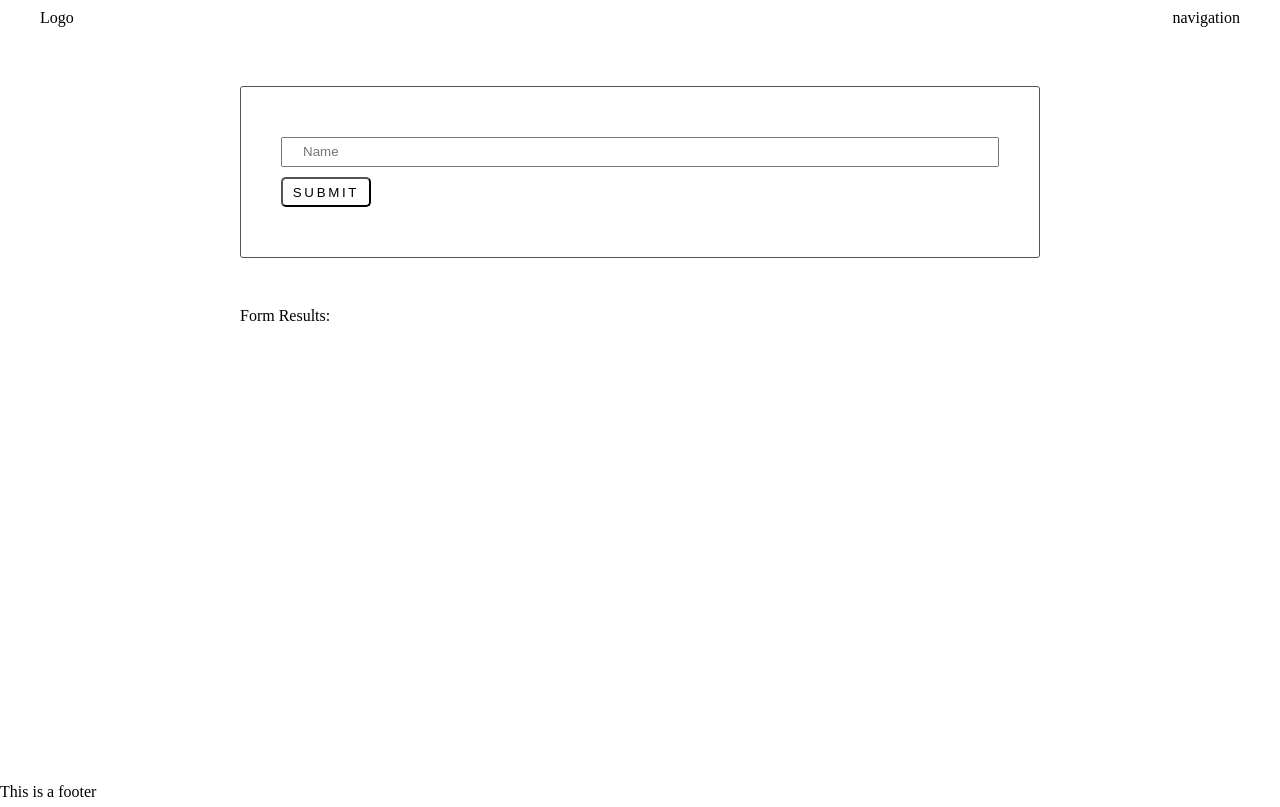
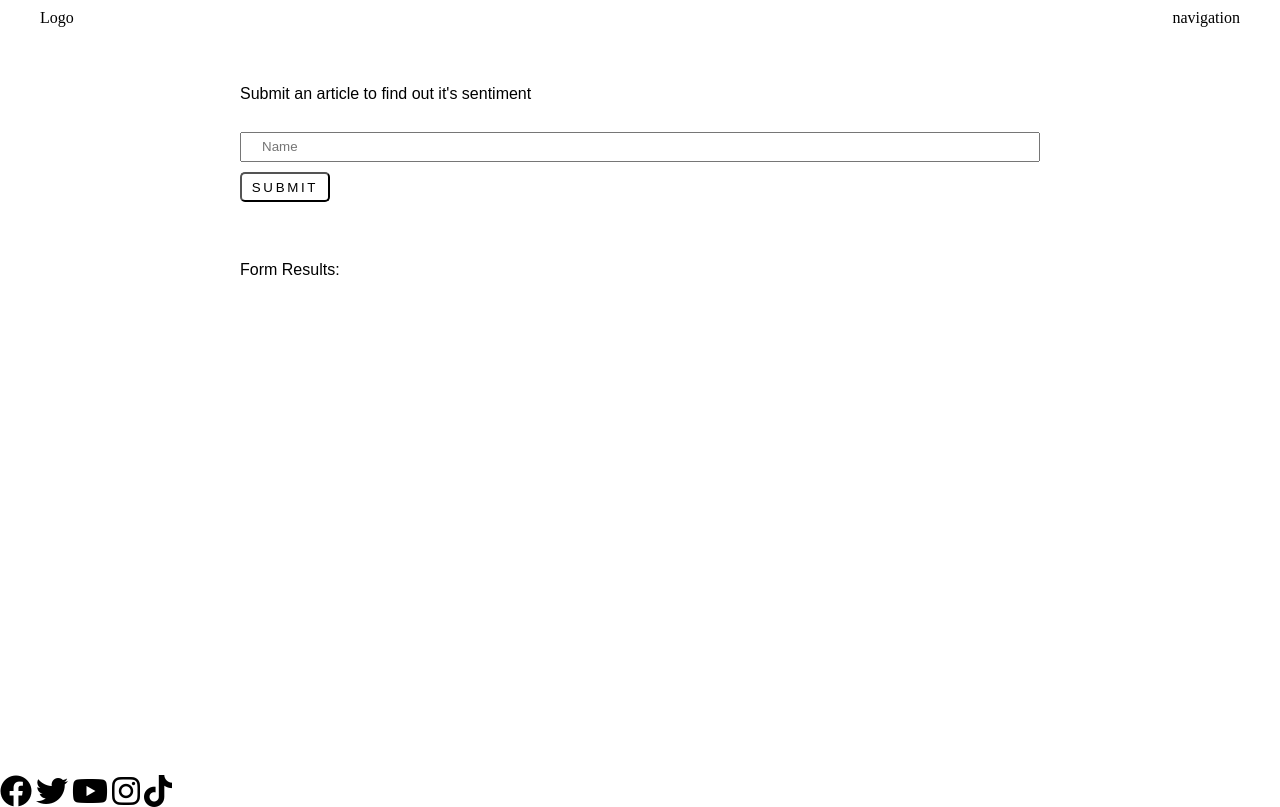
Before and after one commit to mspil88/evaluate-news-nlp, a website: page src/client/views/index.html in a window 1280 px wide. Drawn offline with nearby package versions, Linux system fonts and the light colour scheme; files that its build step writes are made by us from their sources.

Commit message:
styled the form

```diff
--- a/src/client/styles/base.scss
+++ b/src/client/styles/base.scss
@@ -1,3 +1,4 @@
+$font: arial;
 
 body {
     display: flex;
@@ -13,3 +14,23 @@ section {
     max-width: 800px;
     margin: 50px auto;
 }
+
+.error {
+    font-family: $font;
+    font-weight: bold;
+    margin-bottom: 20px;
+}
+
+.form-results-title {
+    font-family: $font;
+    margin-bottom: 10px;
+
+}
+
+.results {
+    font-family: $font;
+}
+
+.agreement, .confidence, .irony, .model, .score-tag, .subjectivity {
+    margin-bottom: 5px;
+}
--- a/src/client/styles/form.scss
+++ b/src/client/styles/form.scss
@@ -5,9 +5,14 @@ $btn-font-color-hover: white;
 
 
 form {
-    border: 1px solid #545454;
-    border-radius: 3px;
-    padding: 40px;
+    // border: 1px solid $btn-color;
+    // border-radius: 3px;
+    // padding: 40px;
+}
+
+.form-title {
+    font-family: $btn-font;
+    padding-bottom: 20px;
 }
 
 input {
--- a/src/client/views/index.html
+++ b/src/client/views/index.html
@@ -8,6 +8,7 @@
         <link rel="stylesheet" href="/styles/header.css">
         <link rel="stylesheet" href="/styles/form.css">
         <link rel="stylesheet" href="/styles/footer.css">
+        <link rel="stylesheet" href="https://cdnjs.cloudflare.com/ajax/libs/font-awesome/6.2.0/css/all.min.css">
     </head>
 
     <body>
@@ -23,11 +24,7 @@
 
         <main>
             <section>
-                <!-- <form class="" onsubmit="return Client.handleSubmit(event)">
-                    <input id="name" type="text" name="input" value="" placeholder="Name">
-                    <input type="submit" name="" value="submit" onclick="return Client.handleSubmit(event)" onsubmit="return Client.handleSubmit(event)">
-                </form> -->
-
+                <div class="form-title">Submit an article to find out it's sentiment</div>
                 <form onsubmit="return Client.handleSubmit(event)">
                     <input id="name" type="text" name="input" value="" placeholder="Name">
                     <button type="submit" name="" value="submit">Submit</button>
@@ -35,12 +32,12 @@
 
             </section>
 
-            <section>
+            <section >
                 <div class="error-container">
                     <div class="error"></div>
                 </div>
-                <strong>Form Results:</strong>
-                <div id="results">
+                <div class="form-results-title">Form Results:</div>
+                <div class="results">
                     <div class="agreement"></div>
                     <div class="confidence"></div>
                     <div class="irony"></div>
@@ -52,7 +49,14 @@
         </main>
 
         <footer>
-            <p>This is a footer</p>
+            <div class="social-icons">
+                <i class="fa-brands fa-facebook fa-2xl"></i>
+                <i class="fa-brands fa-twitter fa-2xl"></i>
+                <i class="fa-brands fa-youtube fa-2xl"></i>
+                <i class="fa-brands fa-instagram fa-2xl"></i>
+                <i class="fa-brands fa-tiktok fa-2xl"></i>
+
+            </div>
         </footer>
 
     </body>
```
